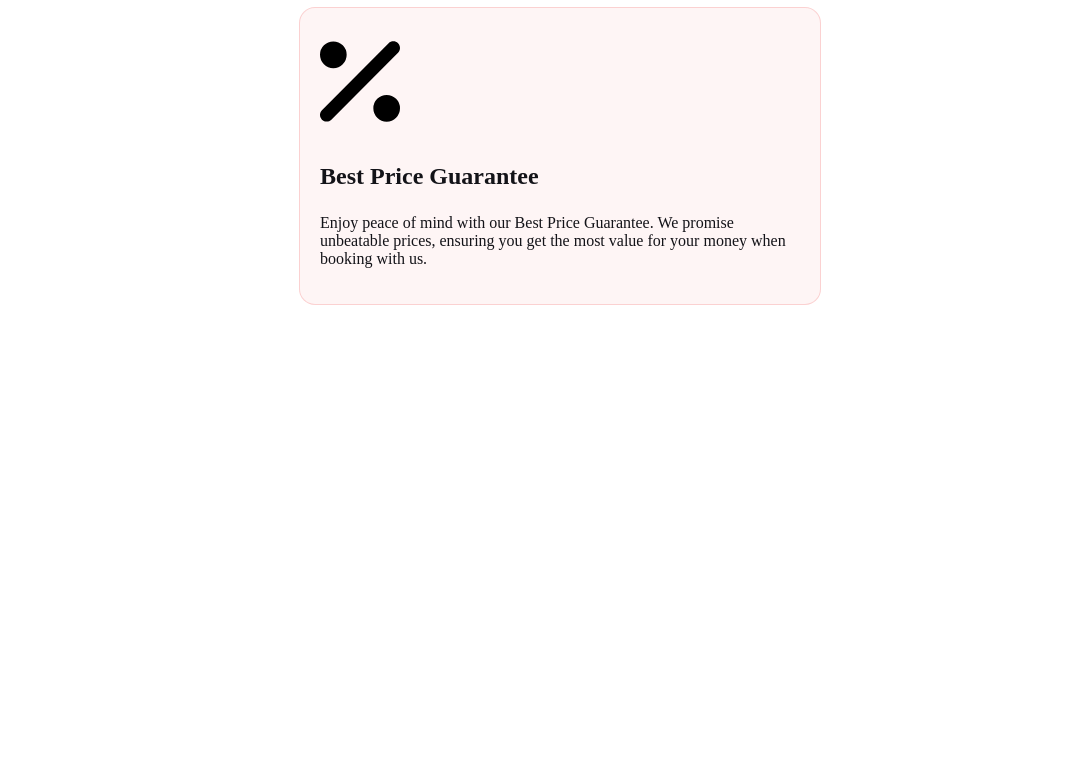
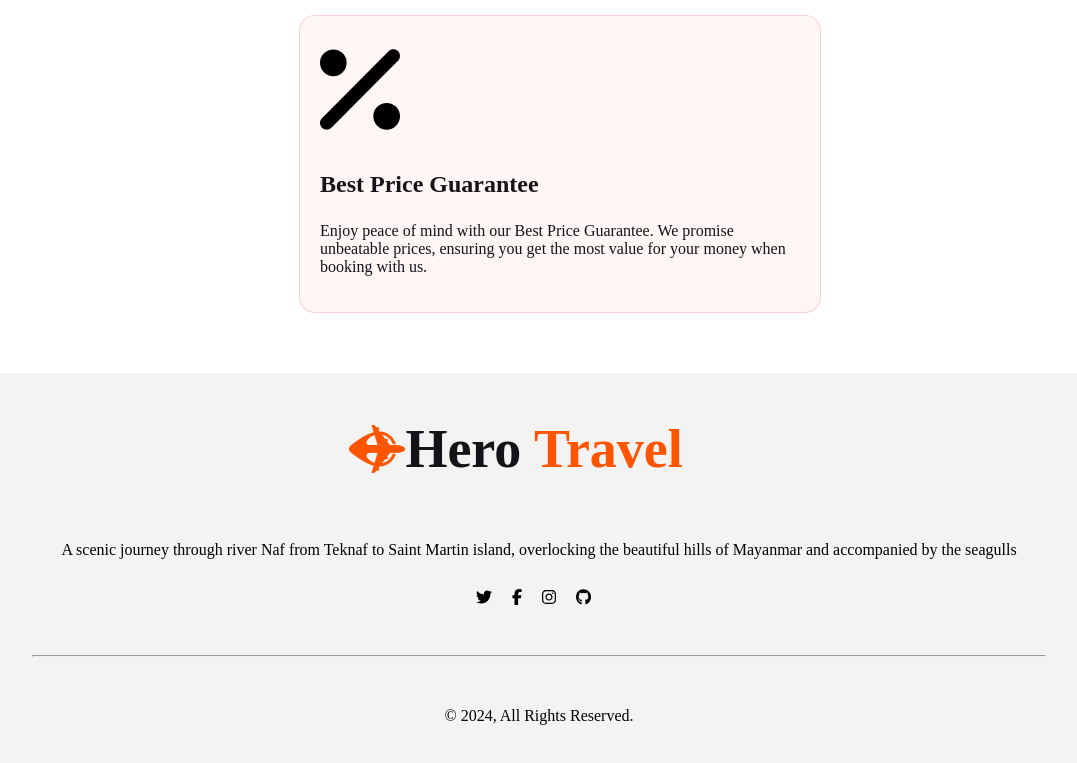
Before and after one commit to rimonali123/Assignment-2, a plain HTML site: page index.html in a window 1280 px wide. Shown: the part 3108-3871 px from the top of the page, without its empty margins (101-1178 px from the left). Before the commit the page ends 3413 px from the top, so only its background shows below. Drawn offline with Linux system fonts and the light colour scheme.

Commit message:
finished footer section

```diff
--- a/Style/Responsive.css
+++ b/Style/Responsive.css
@@ -1,7 +1,7 @@
 /* Small Device Or Mobile Device Responsive */
 
 @media screen and (max-width :600px) {
-   body{
+   main, header{
     margin: 0 auto;
     margin: 10px 20px;
    }
@@ -130,4 +130,15 @@
     margin-left: 0%;
 }
 
+/* footer section */
+footer{
+    width: 100%;
 }
+footer .nav-title{
+    margin-left: 5%;
+ }
+ .icon{
+    margin-left: 35%;
+ }
+
+}
--- a/Style/style.css
+++ b/Style/style.css
@@ -1,5 +1,5 @@
 /* Shared Style */
-body {
+header, main {
     max-width: 1200px;
     margin: 0 auto;
 }
@@ -263,3 +263,33 @@ ul {
     background: rgba(233, 68, 68, 0.05);
     margin-left: 30%;
 }
+
+
+
+/* footer section styles */
+footer{
+    margin: 0 auto;
+    margin-top: 60px;
+    text-align: center;
+    max-width: 1350px;
+    height: 500px;
+    /* border: 2px solid red; */
+    background: rgba(19, 19, 24, 0.05);
+}
+footer .nav-title{
+   margin-left: 35%;
+}
+.icon{
+    display: flex;
+    gap: 20px;
+    margin-left: 45%;
+    margin-top: 30px;
+
+}
+hr{
+    text-align: center;
+    margin: 0 auto;
+    margin-top: 50px;
+    margin-bottom: 50px;
+    width: 80%;
+}
--- a/index.html
+++ b/index.html
@@ -116,6 +116,20 @@
             </div>
         </section>
     </main>
-    <footer></footer>
+    <footer>
+        <div class="nav-title">
+            <img src="Images/Group 40071 (2).png" alt="">
+            <h2>Hero <span style="color: #FF5400;">Travel</span></h2>
+        </div>
+        <p>A scenic journey through river Naf from Teknaf to Saint Martin island, overlocking the beautiful hills of Mayanmar and accompanied by the seagulls</p>
+        <div class="icon">
+            <img src="icon/twitter.svg" alt="">
+            <img src="icon/facebook-f.svg" alt="">
+            <img src="icon/instagram.svg" alt="">
+            <img src="icon/github.svg" alt="">
+        </div>
+        <hr>
+        <p> &copy; 2024, All Rights Reserved.</p>
+    </footer>
 </body>
 </html>
```
Also changed, not shown: icon/facebook-f.svg (added), icon/github.svg (added), icon/instagram.svg (added), icon/twitter.svg (added).
